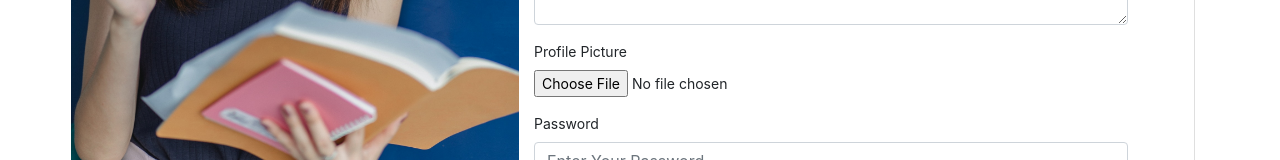
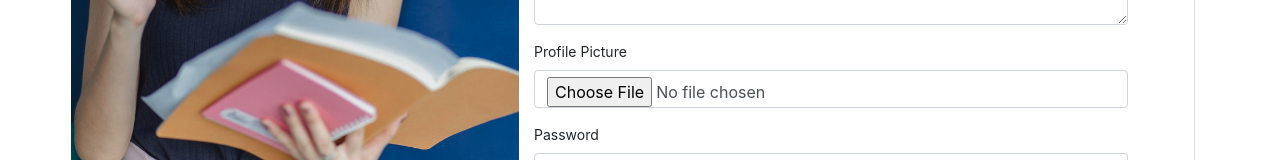
Before and after one commit to AnushikaNethsara/project-management-system, a React (Create React App) app in the folder client-frontend/: page /signup in a window 1280 px wide. Shown: the part 541-701 px from the top of the page. Built offline with nearby package versions, Linux system fonts and the light colour scheme; no server answers.

Commit message:
signup validation

```diff
--- a/client-frontend/src/pages/SignUp.js
+++ b/client-frontend/src/pages/SignUp.js
@@ -49,7 +49,9 @@ class SignUp extends Component {
 
   async onSubmit(e) {
     e.preventDefault();
-
+    this.setState({
+      backendError: "",
+    });
     if (
       this.state.name === "" ||
       this.state.email === "" ||
@@ -60,6 +62,16 @@ class SignUp extends Component {
     ) {
       return this.setState({
         backendError: "Not all fields have been entered.",
+      });
+    }
+    if (this.state.profilePic === null) {
+      return this.setState({
+        backendError: "Please Upload a profile picture",
+      });
+    }
+    if (this.state.password != this.state.conPassword) {
+      return this.setState({
+        backendError: "Please Enter the same password twice",
       });
     }
 
@@ -73,7 +85,6 @@ class SignUp extends Component {
     });
     formData.append("description", this.state.description);
     formData.append("photo", this.state.profilePic);
-    //console.log("da: " + this.state.skills);
     try {
       const signUpRes = Axios.post(
         constants.backend_url + "/users/register",
@@ -94,7 +105,7 @@ class SignUp extends Component {
       });
     } catch (err) {
       err.response.data.msg &&
-        this.setState({ backendError: "Something went wrong" });
+        this.setState({ backendError: err.response.data.msg });
     }
   }
 
@@ -111,6 +122,7 @@ class SignUp extends Component {
                   width: "90%",
                 }}
               >
+                <form onSubmit={this.onSubmit}>
                   <h3 className="text-center" style={{ paddingBottom: "20px" }}>
                     Sign Up
                   </h3>
@@ -140,12 +152,7 @@ class SignUp extends Component {
                     value={this.state.skills}
                     onChange={(event, newValue) => {
                       this.setState({
-                      skills: [
-                        ...newValue.filter(
-                          (option) =>
-                            this.state.fixedOptions.indexOf(option) === -1
-                        ),
-                      ],
+                        skills: [...newValue],
                       });
                     }}
                     options={SkillSet}
@@ -178,12 +185,21 @@ class SignUp extends Component {
                   <Form>
                     <label>Profile Picture</label>
                     <Form.Group>
-                    <Form.Control
+                      <input
+                        required
+                        type="file"
+                        name="photo"
+                        className="form-control"
+                        aria-describedby="emailHelp"
+                        onChange={this.hadleUpload}
+                      />
+                      {/* <Form.Control
                       type="file"
                       name="photo"
                       label="Profile Picture"
                       onChange={this.hadleUpload}
-                    />
+                      required
+                    /> */}
                     </Form.Group>
                   </Form>
                   <section>{/* selected Image preview here */}</section>
@@ -202,7 +218,6 @@ class SignUp extends Component {
                     placeholder="Re-Enter Your Password..."
                   ></Input>
                   <Button
-                  onClick={this.onSubmit}
                     style={{ width: "100%" }}
                     variant="primary"
                     type="submit"
@@ -219,6 +234,7 @@ class SignUp extends Component {
                       <Link to="/">Company Name</Link>
                     </p>
                   </section>
+                </form>
               </div>
             </div>
           </div>
```
Also changed, not shown: 1 other file (tests, documents, lock files or other folders). Lines whose indentation alone changed are shown as unchanged.
